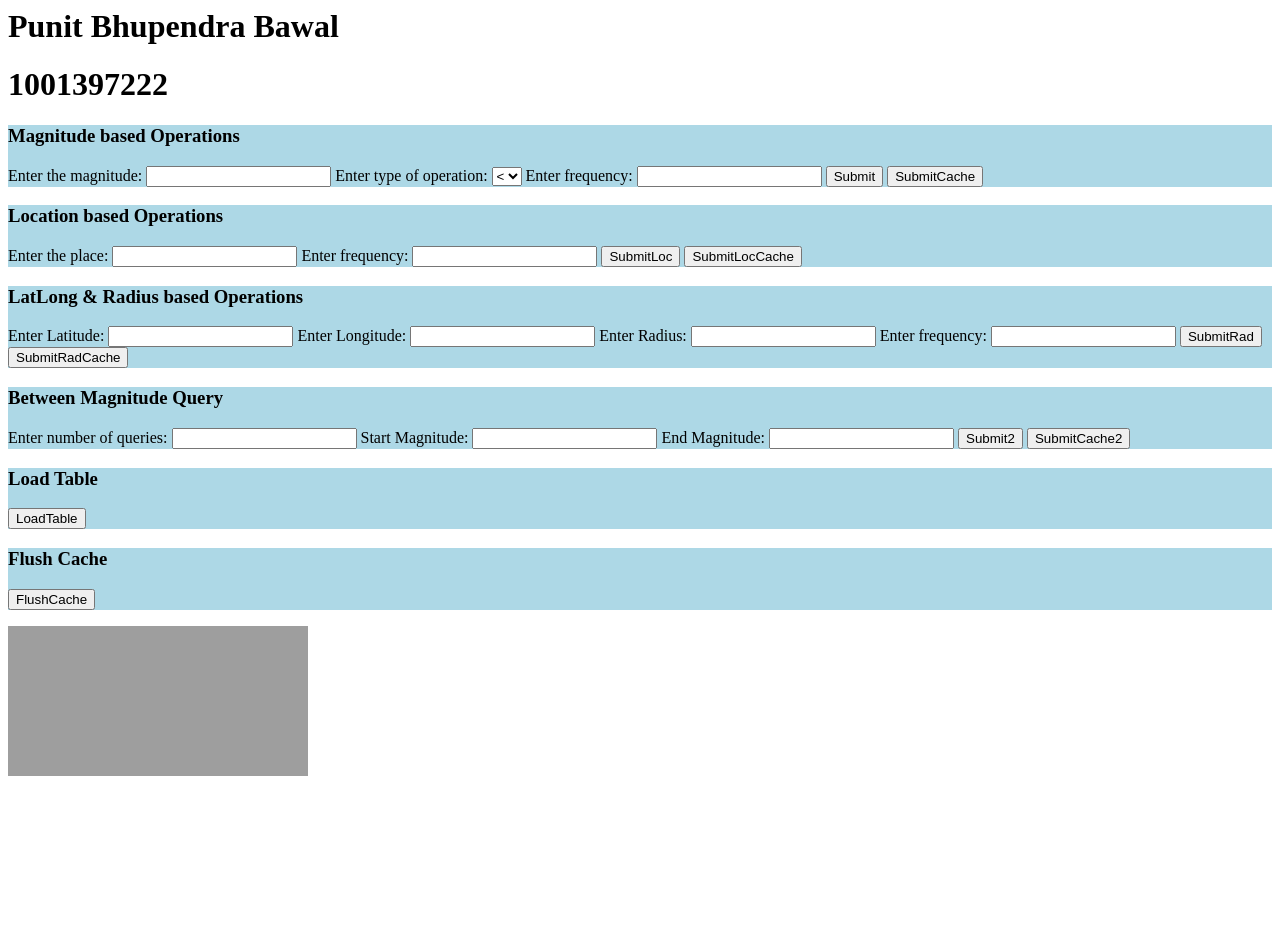
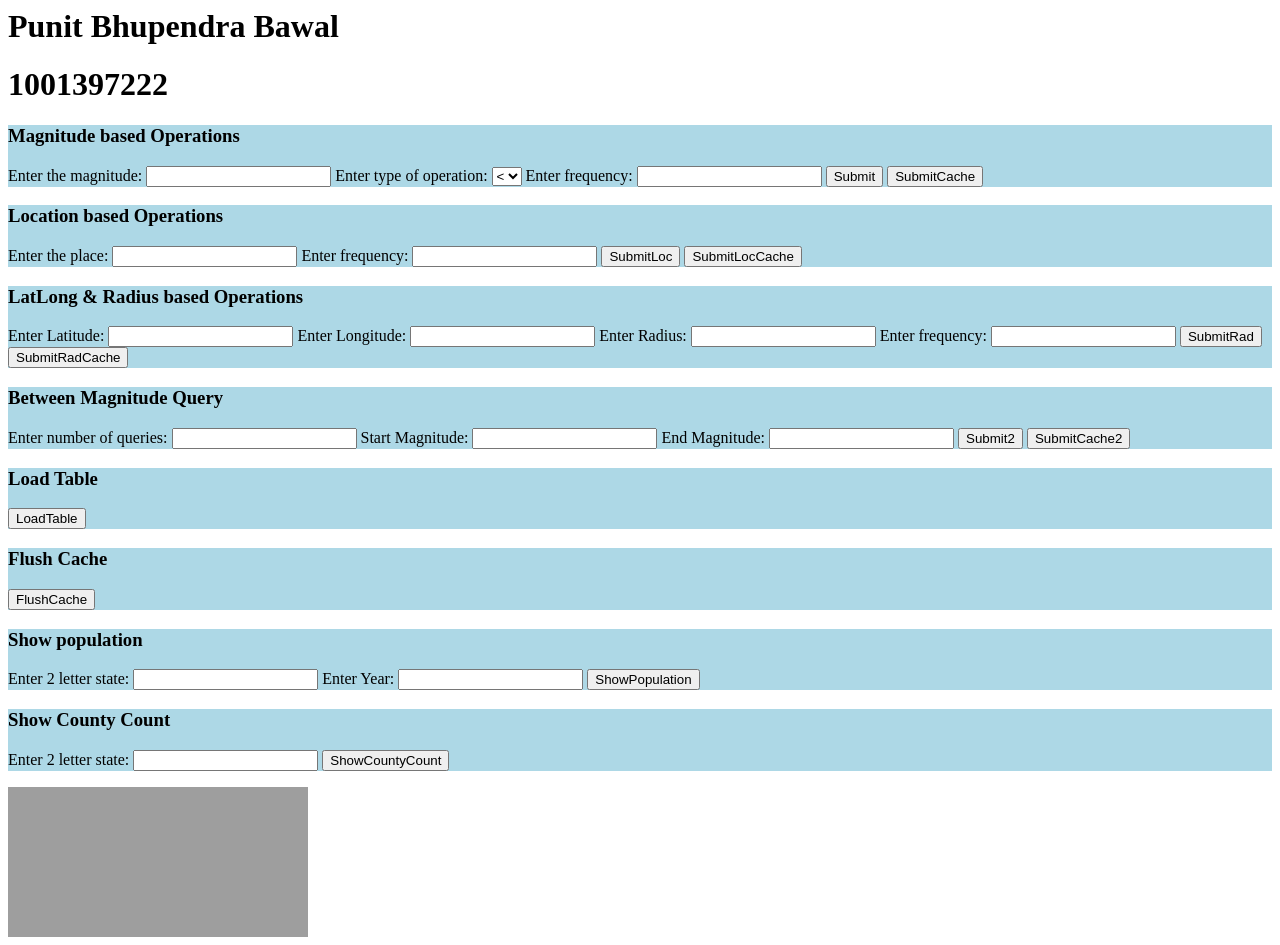
Before and after one commit to punitbawal/Azure, a Flask app: page / in a window 1280 px wide. Before the commit the page ends 776 px from the top, so only its background shows below. Run offline with Flask 2, Linux system fonts and the light colour scheme; some libraries are stand-ins or nearby versions; grey boxes are pictures that could not be loaded.

Commit message:
Added quiz questions

```diff
--- a/app.py
+++ b/app.py
@@ -162,4 +162,27 @@ def hi_world():
     elif request.form['form'] == 'FlushCache':
         r.flushall()
         return "Redis Cache Flushed"
+    #Show Population
+    elif request.form['form'] == 'ShowPopulation':
+        stateLetters = request.form['stateLetters']
+        year = request.form['year']
+        if year not in ['2010','2011','2012','2013','2014','2015','2016','2017','2018']:
+            return "Invalid Year"
+        if stateLetters != '' and year != '':
+            query = "Select population_"+year+" from population,state_codes where state_codes_code LIKE "+qot+stateLetters+qot+" and population_state LIKE state_codes_state"
+            cnt = engine.execute(query).fetchall()
+            if cnt is None:
+                return "No record exist"
+            else:
+                return str(cnt)
+    #Show County Count
+    elif request.form['form'] == 'ShowCountyCount':
+        stateCode = request.form['stateCode']
+        if stateCode != '':
+            query = "Select CAST(state_codes_code as varchar(max)), count(CAST(county_name as varchar(max))) from counties, state_codes where county_state LIKE state_codes_state and state_codes_code LIKE "+qot+stateCode+qot+" group by CAST(state_codes_code as varchar(max))"
+            cnt = engine.execute(query).fetchall()
+            if cnt is None:
+                return "No record exist"
+            else:
+                return str(cnt)
     return 'Time Taken:'+str(endTime-startTime)
--- a/templates/index.html
+++ b/templates/index.html
@@ -80,6 +80,25 @@
                 </form>
             </p>
         </div>
+        <div style="background-color:lightblue">
+            <h3>Show population</h3>
+            <p>
+                <form action="/queryDB" method="post">
+                    Enter 2 letter state: <input type="text" name="stateLetters">
+                    Enter Year: <input type="text" name="year">
+                    <input type="submit" name= "form" value="ShowPopulation" />
+                </form>
+            </p>
+        </div>
+        <div style="background-color:lightblue">
+            <h3>Show County Count</h3>
+            <p>
+                <form action="/queryDB" method="post">
+                    Enter 2 letter state: <input type="text" name="stateCode">
+                    <input type="submit" name= "form" value="ShowCountyCount" />
+                </form>
+            </p>
+        </div>
         <embed type="image/svg+xml" src= {{ chart|safe }} />
     </body>
 </html>
```
